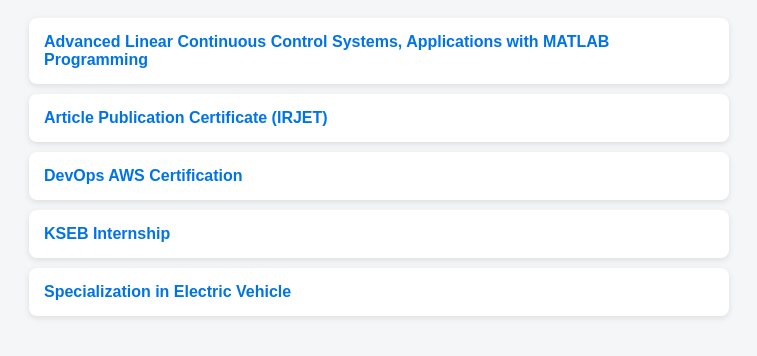
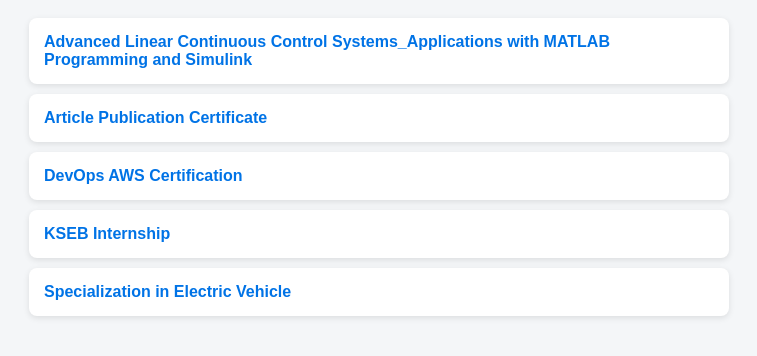
Before and after one commit to antonyaug/Antony-CERTIFICATES, a plain HTML site: page index.html in a window 1280 px wide. Shown: the part 80-436 px from the top of the page, without its empty margins (261-1018 px from the left). Drawn offline with Linux system fonts and the light colour scheme.

Commit message:
Update index.html

```diff
--- a/index.html
+++ b/index.html
@@ -36,8 +36,8 @@
 <body>
     <h1>Certificates & Online Courses</h1>
     <ul>
-        <li><a href="Advanced Linear Continuous Control Systems, Applications with MATLAB Programming.pdf" target="_blank">Advanced Linear Continuous Control Systems, Applications with MATLAB Programming</a></li>
-        <li><a href="Article_Publication_Certificate.pdf" target="_blank">Article Publication Certificate (IRJET)</a></li>
+        <li><a href="Advanced Linear Continuous Control Systems_Applications with MATLAB Programming and Simulink.pdf" target="_blank">Advanced Linear Continuous Control Systems_Applications with MATLAB Programming and Simulink</a></li>
+        <li><a href="Article_Publication_Certificate.pdf" target="_blank">Article Publication Certificate</a></li>
         <li><a href="Devops_Aws.pdf" target="_blank">DevOps AWS Certification</a></li>
         <li><a href="Kseb_internship.pdf" target="_blank">KSEB Internship</a></li>
         <li><a href="Specialization in electric Vehicle.pdf" target="_blank">Specialization in Electric Vehicle</a></li>
```
